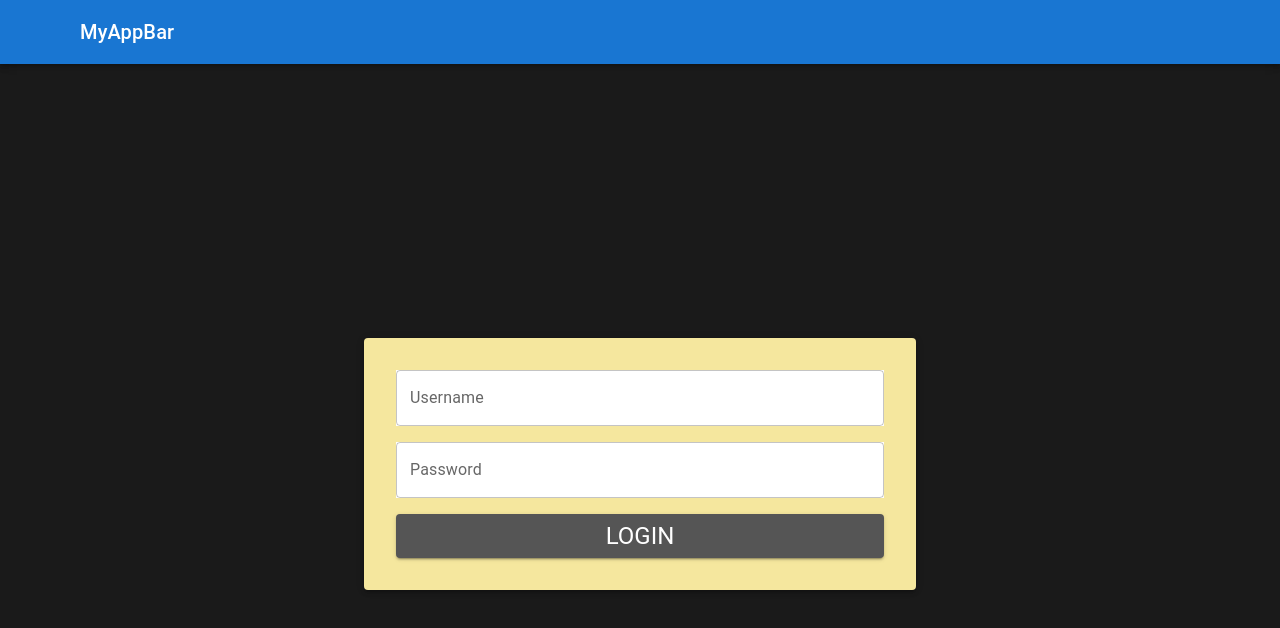
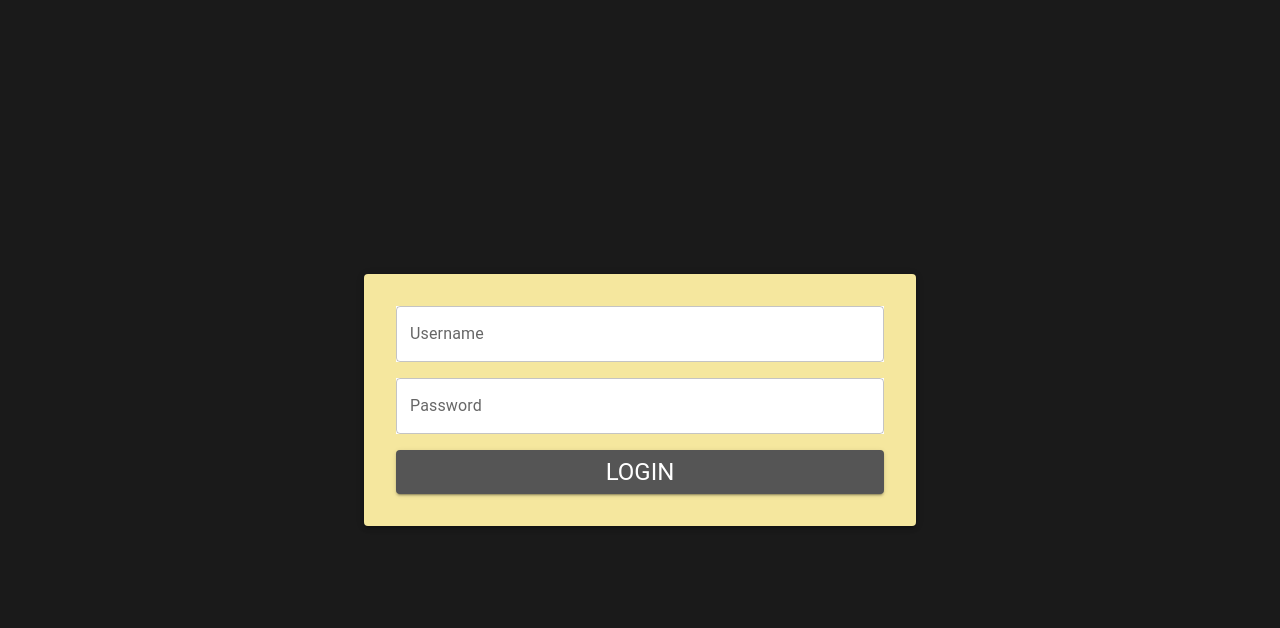
Before and after one commit to VanillaIceCube/Notoli, a React (Create React App) app in the folder frontend/: page /login in a window 1280 px wide. Shown: the top 628 px of the page. Built offline with nearby package versions, Linux system fonts and the light colour scheme; some icons are missing; the HTML template or start-up script is replaced by a standard one.

Commit message:
Added MyAppBar routing

```diff
--- a/frontend/src/App.js
+++ b/frontend/src/App.js
@@ -29,11 +29,12 @@ function App() {
 
   return (
     <React.Fragment>
+      <Router>
         <MyAppBar />
-      <Router>
         <Routes>
           <Route path="/login" element={<Login showSnackbar={showSnackbar} />}/>
 
+          <React.Fragment>
             <Route path="/" element=
               {<AuthenticatedRoute><Workspaces /></AuthenticatedRoute>}
             />
@@ -45,6 +46,7 @@ function App() {
             <Route path="/workspace/:workspaceId/todolist/:todoListId" element=
               {<AuthenticatedRoute><Notes /></AuthenticatedRoute>}
             />
+          </React.Fragment>
 
         </Routes>
       </Router>
--- a/frontend/src/components/MyAppBar.js
+++ b/frontend/src/components/MyAppBar.js
@@ -1,15 +1,22 @@
-import AppBar from '@mui/material/AppBar';
-import Box from '@mui/material/Box';
-import Toolbar from '@mui/material/Toolbar';
-import Typography from '@mui/material/Typography';
-import Button from '@mui/material/Button';
-import IconButton from '@mui/material/IconButton';
-import MenuIcon from '@mui/icons-material/Menu';
+import React from 'react';
+import {
+  AppBar,
+  Box,
+  Toolbar,
+  Typography,
+  IconButton
+} from '@mui/material';
+import { Menu as MenuIcon, AccountCircle, Notifications } from '@mui/icons-material';
+import { useLocation } from 'react-router-dom';
 
 export default function MyAppBar() {
+  // Don't render in login page
+  const location = useLocation();
+  if (location.pathname === '/login') return null;
+
   return (
     <Box sx={{ flexGrow: 1 }}>
-      <AppBar position="static">
+      <AppBar position="static" sx={{ color: 'var(--secondary-background-color)', background: 'var(--background-color)', boxShadow: 'none' }}>
         <Toolbar>
           <IconButton size="large" edge="start" color="inherit" aria-label="menu" sx={{ mr: 2 }}>
             <MenuIcon />
@@ -17,6 +24,12 @@ export default function MyAppBar() {
           <Typography variant="h6" component="div" sx={{ flexGrow: 1 }}>
             MyAppBar
           </Typography>
+          <IconButton size="large" color="inherit" aria-label="notifications">
+            <Notifications />
+          </IconButton>
+          <IconButton size="large" edge="end" color="inherit" aria-label="user profile">
+            <AccountCircle />
+          </IconButton>
         </Toolbar>
       </AppBar>
     </Box>
```
Lines whose indentation alone changed are shown as unchanged.
